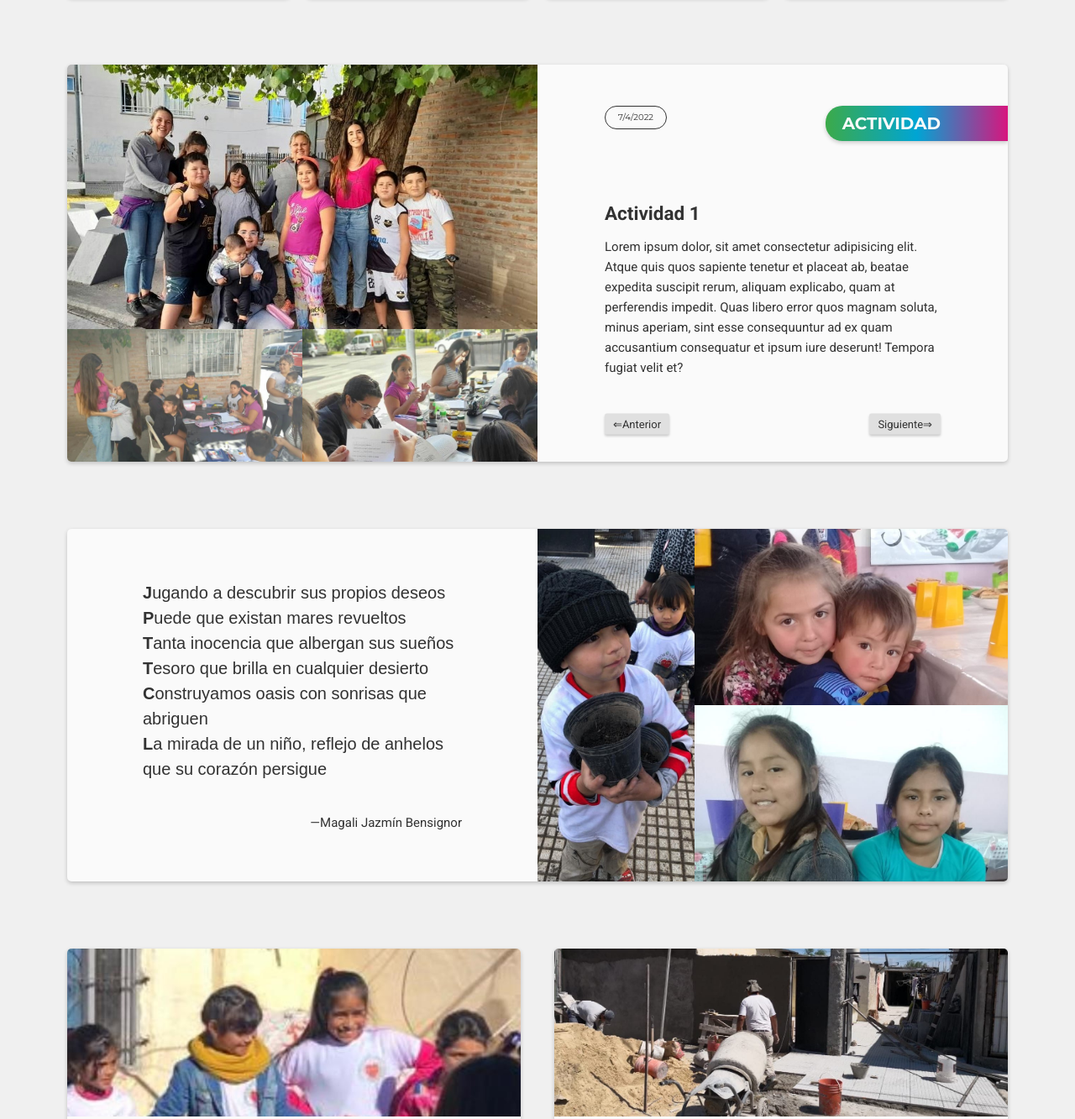
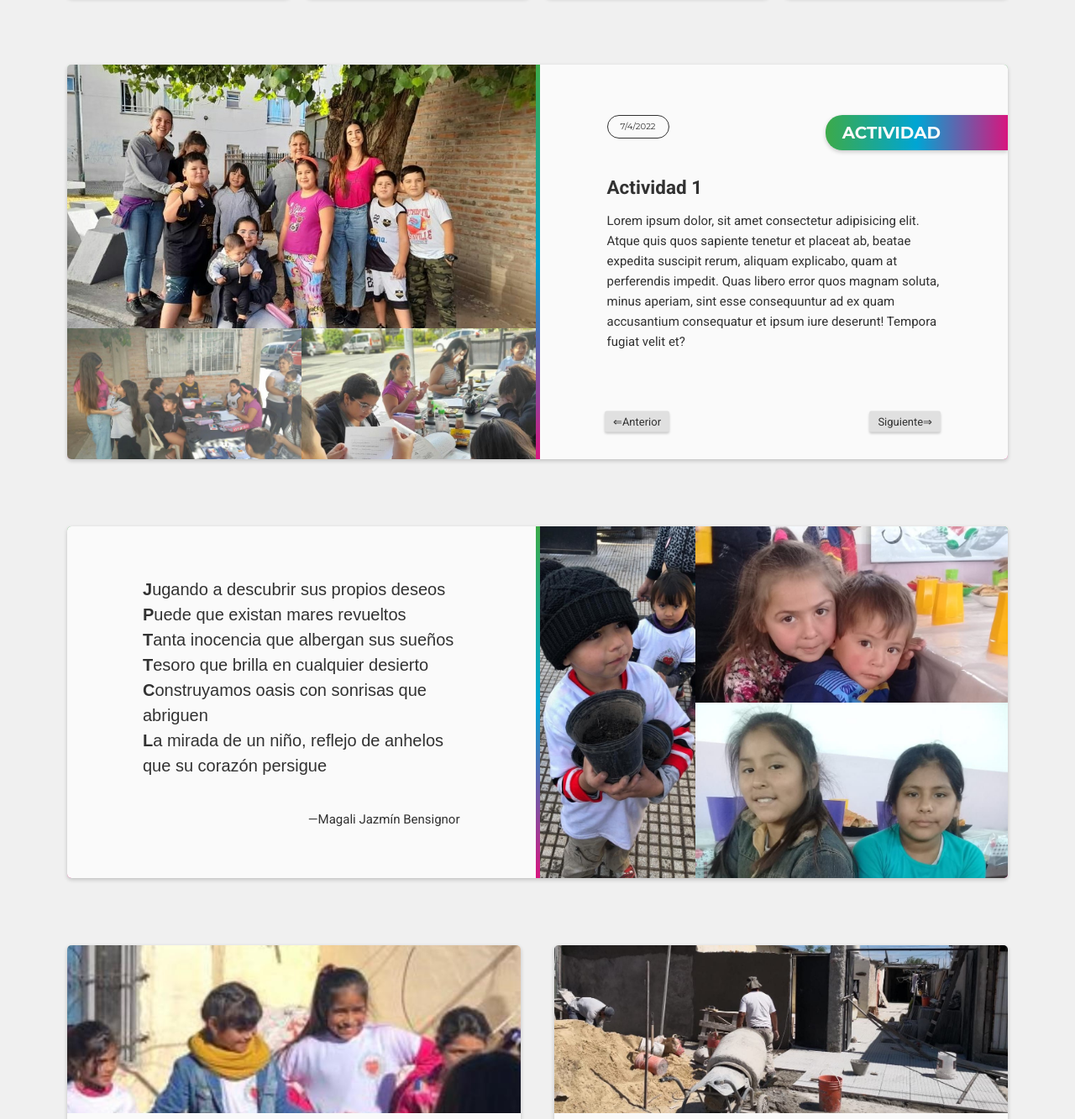
Before and after one commit to Josher79/FundacionJOR, a plain HTML site: page index.html in a window 1280 px wide. Shown: the part 1373-2706 px from the top of the page at 84% size. Drawn offline with Linux system fonts and the light colour scheme; a web font is replaced by a local one.

Commit message:
Add files via upload

```diff
--- a/style_v1-3.css
+++ b/style_v1-3.css
@@ -397,15 +397,6 @@ nav a:hover {
   width: 100%;
 }
 
-.slide-container{
-  width: 100%;
-  display: grid;
-  grid-template-columns: 1fr;
-  grid-template-rows: 1fr auto;
-  align-items: center;
-  justify-content: center;
-}
-
 .slide {
   display: none;
   background-color: var(--backgroundLighter);
@@ -423,8 +414,23 @@ nav a:hover {
   transition-delay: 0ms;
 }
 
+.slide-container{
+  background: linear-gradient( to right,
+    var(--greenLogo),
+    var(--blueLogo),
+    var(--redLogo)
+  );
+  width: 100%;
+  display: grid;
+  grid-template-columns: 1fr;
+  grid-template-rows: 1fr auto;
+  gap: 0.5rem;
+  align-items: center;
+  justify-content: center;
+}
 
 .slide-images-gallery{
+  background-color: var(--backgroundLighter);
   display: grid;
   grid-template-columns: repeat(2, 1fr);
   grid-template-rows: repeat(3, 1fr);
@@ -434,17 +440,22 @@ nav a:hover {
 .slide-images-gallery img{
 display: block;
 width: 100%;
-/* max-height: 200px; */
 aspect-ratio: 16 / 9;
 object-fit: cover;
 object-position: center;
-transition: 200ms transform ease-in-out;
+transition: 200ms all ease-in-out;
+}
+
+.slide-images-gallery:hover img{
+  filter: brightness(0.5) grayscale(1);
 }
 
 .slide-images-gallery img:hover {
+  filter: none;
   box-shadow: 0px 0px 5px 2px rgba(0, 0, 0, 0.8);
   transform: scale(1.025);
 }
+
 
 .expand-image{
   grid-row: span 2 / auto;
@@ -453,12 +464,15 @@ transition: 200ms transform ease-in-out;
 
 .slide-info{
   position: relative;
+  display: flex;
+  flex-direction: column;
+  justify-content: center;
   background-color: var(--backgroundLighter);
   font-family: var(--FontRoboto);
   font-size: 1.5rem;
   color: var(--TextColorDark);
-  padding: 2rem;
-  margin-top: 6rem;
+  height: 100%;
+  padding: 8rem 2rem 2rem 2rem;
   line-height: 1.6;
 }
 
@@ -466,7 +480,7 @@ transition: 200ms transform ease-in-out;
   font-family: var(--FontMontserrat);
   font-size: 1rem;
   position: absolute;
-  top: -3rem;
+  top: 3rem;
   left: 2rem;
   text-align: left;
   background-color: var(--backgroundLighter);
@@ -483,7 +497,7 @@ transition: 200ms transform ease-in-out;
   text-align: left;
   text-transform: uppercase;
   position: absolute;
-  top: -3rem;
+  top: 3rem;
   right: 0;
   background: linear-gradient(
     to right,
@@ -535,13 +549,26 @@ transition: 200ms transform ease-in-out;
 
 /*Poems*/
 .poetry-section {
-  background-color: var(--backgroundLighter);
+  background: linear-gradient( to right,
+    var(--greenLogo),
+    var(--blueLogo),
+    var(--redLogo)
+  );
   display: flex;
   flex-direction: column;
+  gap: 0.5rem;
   margin: 2rem;
   border-radius: 0.5rem;
   overflow: hidden;
   box-shadow: 0 2px 5px 0 rgba(0, 0, 0, 0.2);
+}
+
+.poem-container{
+  background-color: var(--backgroundLighter);
+  display: flex;
+  flex-direction: column;
+  justify-content: center;
+  height: 100%;
 }
 
 .poem-text {
@@ -573,10 +600,15 @@ transition: 200ms transform ease-in-out;
   width: 100%;
   object-fit: cover;
   object-position: center;
-  transition: 200ms transform ease-in-out;
+  transition: 300ms all ease-in-out;
+}
+
+.poem-image-gallery:hover img{
+  filter: brightness(0.5) grayscale(1);
 }
 
 .poem-image-gallery img:hover {
+  filter: none;
   box-shadow: 0px 0px 5px 2px rgba(0, 0, 0, 0.8);
   transform: scale(1.025);
 }
@@ -699,11 +731,9 @@ transition: 200ms transform ease-in-out;
 }
 @keyframes scale-up-center {
   0% {
-    -webkit-transform: scale(0.95);
     transform: scale(0.95);
   }
   100% {
-    -webkit-transform: scale(1);
     transform: scale(1);
   }
 }
@@ -874,6 +904,20 @@ h2 {
   100% {
     transform: scaleX(1);
     transform-origin: 0% 0%;
+  }
+}
+
+.translate-to-left {
+  animation: translate-to-lef 0.7s cubic-bezier(0.39, 0.575, 0.565, 1) both;
+}
+@keyframes translate-to-lef {
+  0% {
+    transform: translateX(100%);
+    opacity: 0;
+  }
+  100% {
+    transform: translateX(0);
+    opacity: 1;
   }
 }
 
@@ -1073,22 +1117,33 @@ footer {
   }
 
   .slide-container{
-    grid-template-columns: 1fr 1fr;
+    background: linear-gradient(
+    var(--greenLogo),
+    var(--blueLogo),
+    var(--redLogo)
+  );
+    grid-template-columns: repeat(2, 1fr);
     grid-template-rows: 1fr;
   }
 
   .slide-info{
-    padding: 8rem;
+    padding: 0 8rem;
   }
   .slide-info-date{
+    top: 6rem;
     left: 8rem;
   }
   .slide-info-type{
-    /* right: 8rem; */
+    top: 6rem;
     padding-right: 8rem;
   }
 
   .poetry-section {
+    background: linear-gradient(
+    var(--greenLogo),
+    var(--blueLogo),
+    var(--redLogo)
+  );
     display: grid;
     grid-template-columns: repeat(2, 1fr);
     align-items: center;
```
